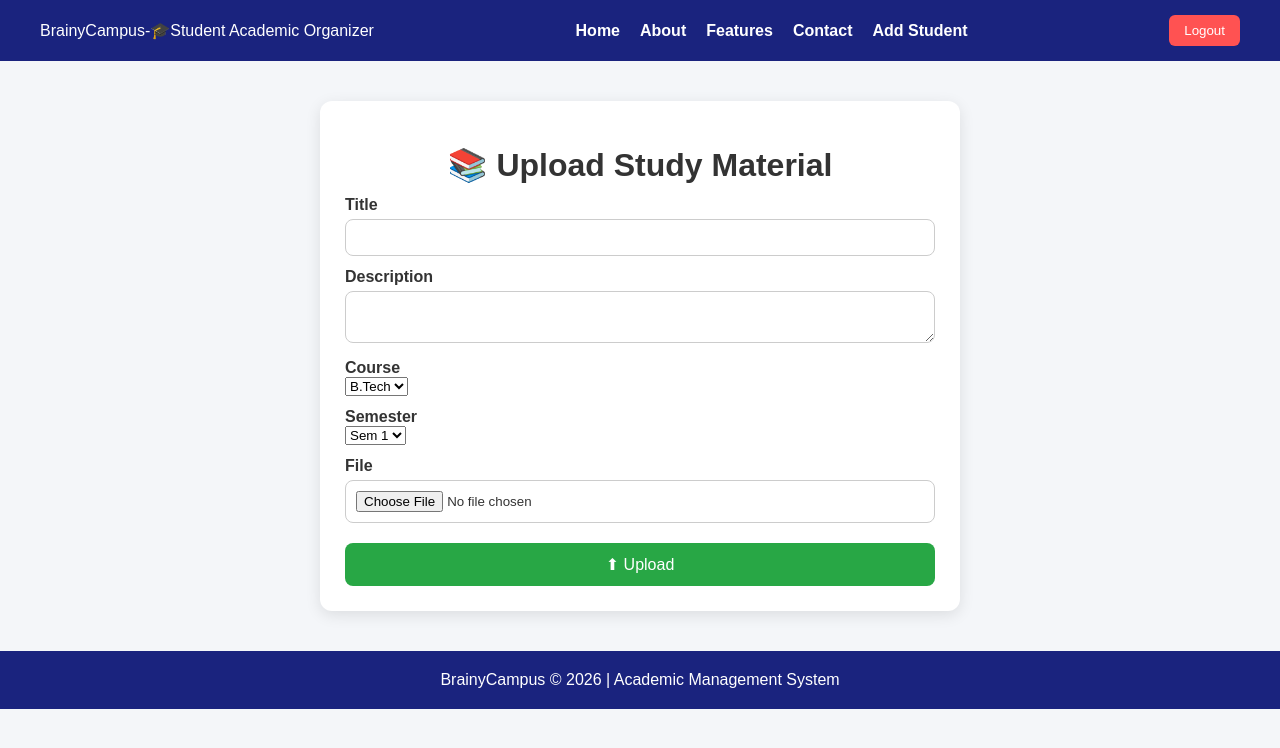
After one commit to kajal345rajput/brainycampus, a Django app: page /notebook/upload/ in a window 1280 px wide. The commit adds this page. Shown: the top 748 px of the page. Run offline with Django 5.2, Linux system fonts and the light colour scheme; a user stored in the database is signed in.

Commit message:
Notebook page update

```diff
--- a/myapp/forms.py
+++ b/myapp/forms.py
@@ -1,5 +1,5 @@
 from django import forms
-from .models import Timetable, Attendance, Assignment
+from .models import Timetable, Attendance, Assignment,StudyMaterial
 
 
 class TimetableForm(forms.ModelForm):
@@ -18,3 +18,9 @@ class AssignmentForm(forms.ModelForm):
     class Meta:
         model = Assignment
         fields = '__all__'
+
+#===============Notebook=================#
+class StudyMaterialForm(forms.ModelForm):
+    class Meta:
+        model = StudyMaterial
+        fields = ['title', 'description', 'file', 'course', 'semester']
--- /dev/null
+++ b/myapp/static/notebook.css
@@ -0,0 +1,108 @@
+body {
+    font-family: Arial, sans-serif;
+    background: #f4f6f9;
+    margin: 0;
+    padding: 0;
+}
+
+/* PAGE TITLE */
+h1 {
+    text-align: center;
+    margin-top: 20px;
+    color: #333;
+}
+
+/* =========================
+   NOTEBOOK CARDS (VIEW PAGE)
+========================= */
+.card-box {
+    background: white;
+    margin: 15px auto;
+    padding: 15px;
+    width: 70%;
+    border-radius: 10px;
+    box-shadow: 0 2px 10px rgba(0,0,0,0.08);
+    transition: 0.3s;
+}
+
+.card-box:hover {
+    transform: translateY(-3px);
+}
+
+/* DOWNLOAD LINK */
+.card-box a {
+    display: inline-block;
+    margin-top: 10px;
+    color: #007bff;
+    text-decoration: none;
+    font-weight: bold;
+}
+
+.card-box a:hover {
+    text-decoration: underline;
+}
+
+/* =========================
+   UPLOAD PAGE CONTAINER
+========================= */
+.upload-container {
+    width: 50%;
+    margin: 40px auto;
+    background: white;
+    padding: 25px;
+    border-radius: 12px;
+    box-shadow: 0 4px 15px rgba(0,0,0,0.1);
+}
+
+/* FORM LABELS */
+.upload-container label {
+    display: block;
+    margin-top: 12px;
+    font-weight: bold;
+    color: #333;
+}
+
+/* INPUT FIELDS */
+.upload-container input,
+.upload-container textarea {
+    width: 100%;
+    padding: 10px;
+    margin-top: 5px;
+    border: 1px solid #ccc;
+    border-radius: 8px;
+    outline: none;
+}
+
+/* INPUT FOCUS EFFECT */
+.upload-container input:focus,
+.upload-container textarea:focus {
+    border-color: #28a745;
+}
+
+/* GREEN UPLOAD BUTTON */
+.upload-btn {
+    width: 100%;
+    margin-top: 20px;
+    padding: 12px;
+    background: #28a745;
+    color: white;
+    border: none;
+    border-radius: 8px;
+    font-size: 16px;
+    cursor: pointer;
+    transition: 0.3s;
+}
+
+.upload-btn:hover {
+    background: #218838;
+}
+
+/* =========================
+   RESPONSIVE DESIGN
+========================= */
+@media (max-width: 768px) {
+    .upload-container,
+    .card-box {
+        width: 90%;
+    }
+}
--- /dev/null
+++ b/myapp/templates/upload_material.html
@@ -0,0 +1,56 @@
+{% extends 'base.html' %}
+{% load static %}
+
+{% block content %}
+
+<link rel="stylesheet" href="{% static 'notebook.css' %}">
+
+<div class="upload-container">
+
+    <h1>📚 Upload Study Material</h1>
+
+    <form method="POST" enctype="multipart/form-data">
+        {% csrf_token %}
+
+        <!-- TITLE -->
+        <label>Title</label>
+        <input type="text" name="title" required>
+
+        <!-- DESCRIPTION -->
+        <label>Description</label>
+        <textarea name="description"></textarea>
+
+        <!-- COURSE -->
+        <label>Course</label>
+        <select name="course" required>
+            <option value="BTECH">B.Tech</option>
+            <option value="BCA">BCA</option>
+            <option value="MCA">MCA</option>
+            <option value="MBA">MBA</option>
+        </select>
+
+        <!-- SEMESTER -->
+        <label>Semester</label>
+        <select name="semester" required>
+            <option value="SEM1">Sem 1</option>
+            <option value="SEM2">Sem 2</option>
+            <option value="SEM3">Sem 3</option>
+            <option value="SEM4">Sem 4</option>
+            <option value="SEM5">Sem 5</option>
+            <option value="SEM6">Sem 6</option>
+            <option value="SEM7">Sem 7</option>
+            <option value="SEM8">Sem 8</option>
+        </select>
+
+        <!-- FILE -->
+        <label>File</label>
+        <input type="file" name="file" required>
+
+        <!-- SUBMIT -->
+        <button type="submit" class="upload-btn">⬆ Upload</button>
+
+    </form>
+
+</div>
+
+{% endblock %}
--- a/myapp/urls.py
+++ b/myapp/urls.py
@@ -1,98 +1,40 @@
 from django.urls import path, include
 from . import views
 
-from .views import (
-    login_view,
-    home_view,
-    logout_view,
-
-    # NOTES
-    notes_view,
-    add_note,
-    delete_note,
-
-    # ASSIGNMENT
-    assignment_view,
-    submit_assignment,
-    view_submissions,
-    delete_assignment,
-
-    # ATTENDANCE
-    attendance_view,
-)
-
 urlpatterns = [
 
-
     # ================= AUTH =================
-    path('', login_view, name='login'),
-
-    path('login/', login_view, name='login'),
-
-    path('home/', home_view, name='home'),
-
-    path('logout/', logout_view, name='logout'),
+    path('', views.login_view, name='login'),
+    path('login/', views.login_view, name='login'),
+    path('home/', views.home_view, name='home'),
+    path('logout/', views.logout_view, name='logout'),
 
     # ================= ATTENDANCE =================
-    path(
-        'attendance/',
-        attendance_view,
-        name='attendance'
-    ),
+    path('attendance/', views.attendance_view, name='attendance'),
 
     # ================= NOTES =================
-    path(
-        'notes/',
-        notes_view,
-        name='notes'
-    ),
+    path('notes/', views.notes_view, name='notes'),
+    path('add-note/', views.add_note, name='add_note'),
+    path('delete-note/<int:id>/', views.delete_note, name='delete_note'),
 
-    path(
-        'add-note/',
-        add_note,
-        name='add_note'
-    ),
+    # ================= ASSIGNMENT =================
+    path('assignments/', views.assignment_view, name='assignment'),
+    path('submit-assignment/<int:assignment_id>/', views.submit_assignment, name='submit_assignment'),
+    path('view-submissions/<int:assignment_id>/', views.view_submissions, name='view_submissions'),
+    path('delete-assignment/<int:assignment_id>/', views.delete_assignment, name='delete_assignment'),
 
-    path(
-        'delete-note/<int:id>/',
-        delete_note,
-        name='delete_note'
-    ),
-
-     # ================= ASSIGNMENT =================
-
-path(
-    'assignments/',
-    views.assignment_view,
-    name='assignment'
-),
-
-path(
-    'submit-assignment/<int:assignment_id>/',
-    views.submit_assignment,
-    name='submit_assignment'
-),
-
-path(
-    'view-submissions/<int:assignment_id>/',
-    views.view_submissions,
-    name='view_submissions'
-),
-
-path(
-    'delete-assignment/<int:assignment_id>/',
-    views.delete_assignment,
-    name='delete_assignment'
-),
-
-    # ================== TIMETABLE ====================
-
+    # ================= TIMETABLE =================
     path('timetable/', views.timetable_view, name='timetable'),
     path('timetable/add/', views.add_timetable, name='add_timetable'),
     path('timetable/delete/<int:id>/', views.delete_timetable, name='delete_timetable'),
     path('timetable/edit/<int:id>/', views.edit_timetable, name='edit_timetable'),
     path('add-student/', views.add_student, name='add_student'),
 
-   #==============EXAMPLANNER=======#
-   path('', include('myapp.exam_urls')),
+    # ================= EXAM PLANNER =================
+    path('exams/', include('myapp.exam_urls')),
+
+    #=======================Notebook====================#
+    path('notebook/', views.notebook_view, name='notebook'),
+    path('notebook/upload/', views.upload_material, name='upload_material'),
+    path('delete-material/<int:pk>/', views.delete_material, name='delete_material'),
 ]
--- a/myapp/views.py
+++ b/myapp/views.py
@@ -3,8 +3,18 @@ from django.contrib.auth import authenticate, login, logout
 from django.contrib.auth.decorators import login_required
 from django.contrib.auth.models import User
 from django.contrib import messages
+from .forms import StudyMaterialForm
 
-from .models import Attendance, Note, Assignment, Submission, Timetable, Student, Exam
+from .models import (
+    Attendance,
+    Note,
+    Assignment,
+    Submission,
+    Timetable,
+    Student,
+    Exam,
+    StudyMaterial
+)
 
 # ================= LOGIN =================
 def login_view(request):
@@ -123,6 +133,7 @@ def attendance_view(request):
         'percentage': percentage,
     })
 # ================= NOTES =================
+
 @login_required
 def notes_view(request):
     notes = Note.objects.filter(user=request.user)
@@ -132,17 +143,30 @@ def notes_view(request):
 @login_required
 def add_note(request):
     if request.method == "POST":
-        Note.objects.create(
-            user=request.user,
-            title=request.POST.get('title'),
-            content=request.POST.get('content')
-        )
+
+        title = request.POST.get('title')
+        content = request.POST.get('content')
+        pdf_file = request.FILES.get('pdf_file')
+
+        # DEBUG (optional)
+        print("TITLE:", title)
+        print("PDF:", pdf_file)
+
+        if title:   # important check
+            Note.objects.create(
+                user=request.user,
+                title=title,
+                content=content,
+                pdf_file=pdf_file
+            )
+
     return redirect('notes')
 
 
 @login_required
 def delete_note(request, id):
-    get_object_or_404(Note, id=id, user=request.user).delete()
+    note = get_object_or_404(Note, id=id, user=request.user)
+    note.delete()
     return redirect('notes')
 
 # ================= ASSIGNMENT PAGE =================
@@ -408,3 +432,72 @@ def exam_delete(request, pk):
         return redirect('exam_list')
 
     return render(request, 'examplanner/exam_confirm_delete.html', {'exam': exam})
+
+# ================= NOTEBOOK VIEW =================
+
+@login_required
+def notebook_view(request):
+
+    user = request.user
+
+    # 👨‍🎓 STUDENT → ONLY THEIR COURSE + SEMESTER MATERIAL
+    if not user.is_staff:
+        try:
+            student = user.student
+
+            materials = StudyMaterial.objects.filter(
+                course=student.course,
+                semester=student.semester
+            ).order_by('-created_at')
+
+        except:
+            materials = StudyMaterial.objects.none()
+
+    # TEACHER : ONLY THEIR UPLOADED MATERIAL
+    else:
+        materials = StudyMaterial.objects.filter(
+            uploaded_by=user
+        ).order_by('-created_at')
+
+    return render(request, 'notebook.html', {
+        'materials': materials
+    })
+
+
+# ================= UPLOAD MATERIAL =================
+@login_required
+def upload_material(request):
+
+    # ONLY TEACHERS CAN UPLOAD
+    if not request.user.is_staff:
+        return redirect('notebook')
+
+    if request.method == 'POST':
+        form = StudyMaterialForm(request.POST, request.FILES)
+
+        if form.is_valid():
+            material = form.save(commit=False)
+            material.uploaded_by = request.user
+            material.save()
+            return redirect('notebook')
+
+    else:
+        form = StudyMaterialForm()
+
+    return render(request, 'upload_material.html', {
+        'form': form
+    })
+
+
+# ================= DELETE MATERIAL =================
+@login_required
+def delete_material(request, pk):
+
+    material = get_object_or_404(StudyMaterial, id=pk)
+
+    # ONLY OWNER TEACHER CAN DELETE
+    if request.user != material.uploaded_by:
+        return redirect('notebook')
+
+    material.delete()
+    return redirect('notebook')
```
Also changed, not shown: myapp/exam_urls.py (+4 -4 lines), myapp/models.py (+42 -8 lines), myapp/static/notes.css (+18 -2 lines), myapp/templates/home.html (+5 -5 lines), myapp/templates/notebook.html (added, +76 -0 lines), myapp/templates/notes.html (+31 -6 lines), db.sqlite3, myapp/migrations/0009_note_pdf_file_alter_note_content.py (added), myapp/migrations/0010_studymaterial.py (added), myapp/migrations/0011_studymaterial_class_name.py (added), myapp/migrations/0012_remove_studymaterial_class_name_studymaterial_course_and_more.py (added).
